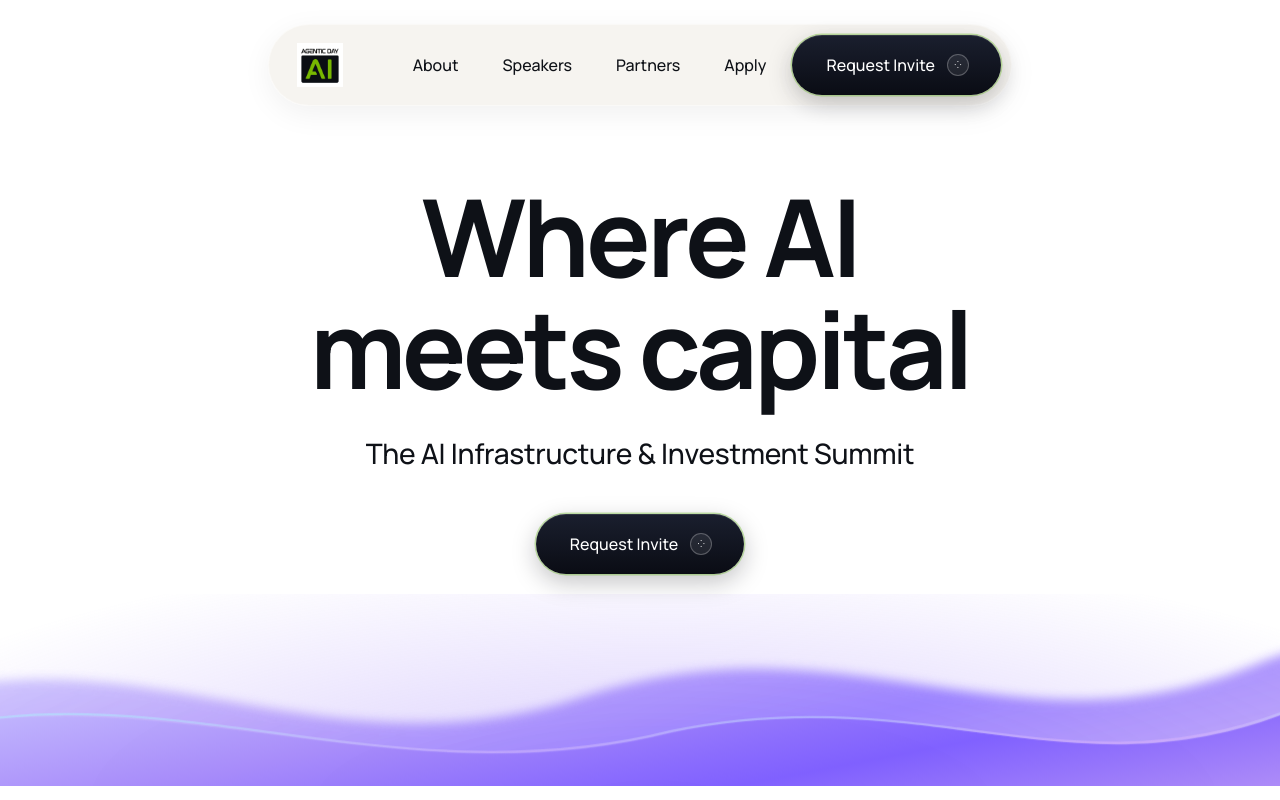
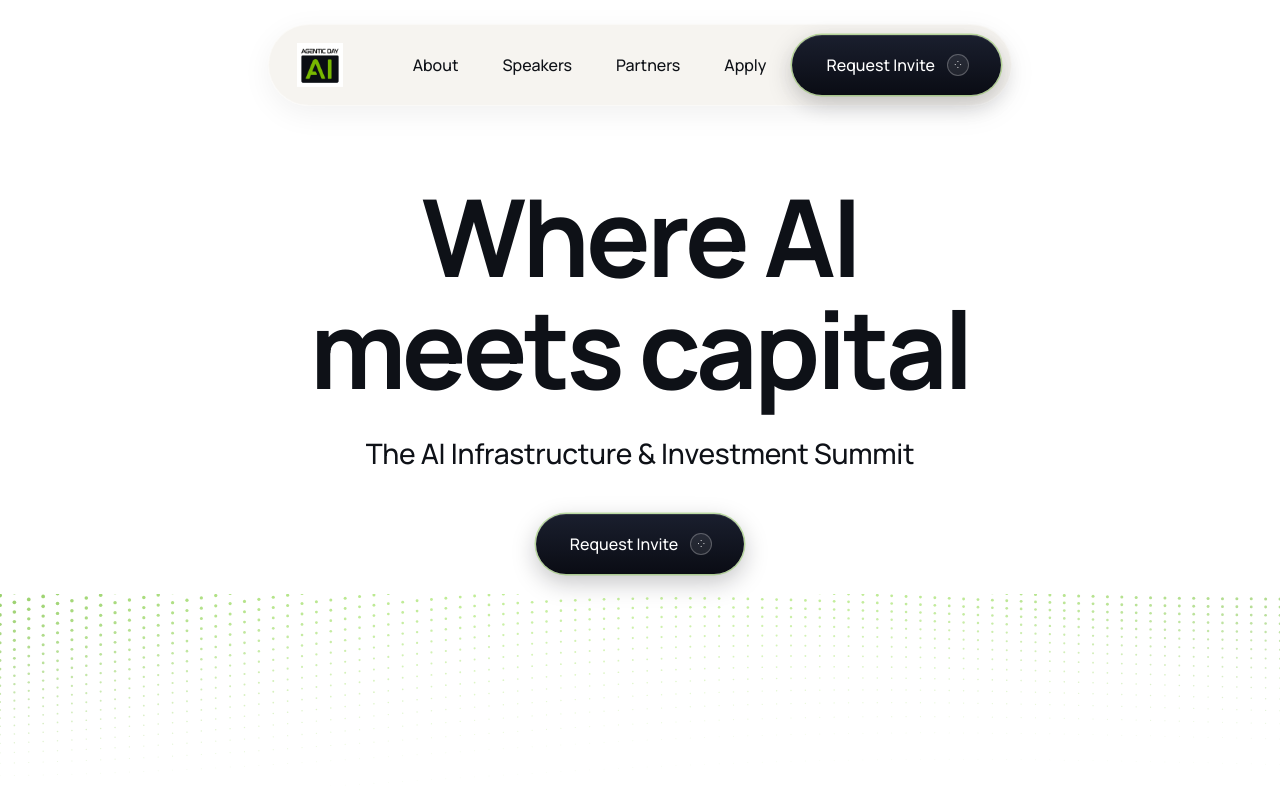
Before and after one commit to lalla-ai/agentic-day-miami, a Next.js app: page / in a window 1280 px wide. Shown: the top 800 px of the page. Built offline with nearby package versions, Linux system fonts and the light colour scheme.

Commit message:
Revert "Replace green-dot MeshWave with SuperAI-style purple wisp ribbon"
This reverts commit 6aee8c0feb70a3490353d444241156b9b814077b.

```diff
--- a/app/globals.css
+++ b/app/globals.css
@@ -194,27 +194,6 @@ h1.headline .row { display: block; }
   bottom: 0; left: 0;
   width: 100%; height: 100%;
   display: block;
-}
-.wisp-wrap {
-  position: absolute;
-  bottom: 0; left: 0;
-  width: 100%; height: 100%;
-  pointer-events: none;
-  overflow: visible;
-}
-.wisp-svg {
-  position: absolute;
-  bottom: -10%;
-  left: -5%;
-  width: 110%;
-  height: 130%;
-  display: block;
-  animation: wisp-drift 16s ease-in-out infinite alternate;
-}
-@keyframes wisp-drift {
-  0%   { transform: translate3d(0, 0, 0)     scale(1);    }
-  50%  { transform: translate3d(1%, -1%, 0)  scale(1.02); }
-  100% { transform: translate3d(-1%, 0, 0)   scale(1);    }
 }
 
 /* STATS */
--- a/components/MeshWave.tsx
+++ b/components/MeshWave.tsx
@@ -1,80 +1,85 @@
 "use client";
 
-/**
- * Soft violet/iridescent wisp ribbon at the bottom of the Hero.
- * Replaces the previous green-dot perspective grid with a SuperAI-style
- * blurred gradient ribbon. Pure SVG + CSS, lightweight, gently animated.
- */
+import { useEffect, useRef } from "react";
+
 export default function MeshWave() {
-  return (
-    <div className="wisp-wrap" aria-hidden="true">
-      <svg
-        viewBox="0 0 1600 480"
-        preserveAspectRatio="xMidYMax slice"
-        className="wisp-svg"
-      >
-        <defs>
-          {/* Main violet gradient — left to right */}
-          <linearGradient id="wispMain" x1="0%" y1="0%" x2="100%" y2="50%">
-            <stop offset="0%" stopColor="#c9c4ff" />
-            <stop offset="35%" stopColor="#a78bfa" />
-            <stop offset="65%" stopColor="#7c5cff" />
-            <stop offset="100%" stopColor="#b794f6" />
-          </linearGradient>
+  const canvasRef = useRef<HTMLCanvasElement>(null);
 
-          {/* Iridescent rim — cyan/magenta edge highlight */}
-          <linearGradient id="wispRim" x1="0%" y1="0%" x2="100%" y2="100%">
-            <stop offset="0%" stopColor="#a5f3fc" stopOpacity="0.65" />
-            <stop offset="100%" stopColor="#f0abfc" stopOpacity="0.55" />
-          </linearGradient>
+  useEffect(() => {
+    const canvas = canvasRef.current;
+    if (!canvas) return;
+    const ctx = canvas.getContext("2d");
+    if (!ctx) return;
 
-          {/* Soft ground glow */}
-          <radialGradient id="wispGlow" cx="50%" cy="100%" r="60%">
-            <stop offset="0%" stopColor="#a78bfa" stopOpacity="0.45" />
-            <stop offset="100%" stopColor="#a78bfa" stopOpacity="0" />
-          </radialGradient>
+    let width = 0;
+    let height = 0;
+    let dpr = 1;
 
-          <filter id="wispBlur" x="-20%" y="-20%" width="140%" height="140%">
-            <feGaussianBlur stdDeviation="6" />
-          </filter>
-        </defs>
+    function resize() {
+      if (!canvas || !ctx) return;
+      dpr = Math.min(window.devicePixelRatio || 1, 2);
+      const rect = canvas.getBoundingClientRect();
+      width = rect.width;
+      height = rect.height;
+      canvas.width = width * dpr;
+      canvas.height = height * dpr;
+      ctx.setTransform(dpr, 0, 0, dpr, 0, 0);
+    }
+    resize();
+    window.addEventListener("resize", resize);
 
-        <rect x="0" y="0" width="1600" height="480" fill="url(#wispGlow)" />
+    const COLS = 90;
+    const ROWS = 26;
+    const DOT_BASE = 1.2;
+    const PERSPECTIVE = 0.65;
+    const SPEED = 0.014;
 
-        {/* Back ribbon (softer, blurred) */}
-        <path
-          d="M -80 380
-             C 200 260, 420 460, 720 360
-             C 1020 260, 1200 440, 1480 320
-             C 1640 260, 1700 360, 1700 420
-             L 1700 520 L -80 520 Z"
-          fill="url(#wispMain)"
-          opacity="0.7"
-          filter="url(#wispBlur)"
-        />
+    let t = 0;
+    let raf = 0;
 
-        {/* Front ribbon (sharper) */}
-        <path
-          d="M -80 410
-             C 240 320, 500 480, 820 400
-             C 1100 340, 1260 470, 1500 380
-             C 1640 340, 1700 400, 1700 460
-             L 1700 540 L -80 540 Z"
-          fill="url(#wispMain)"
-          opacity="0.9"
-        />
+    function draw() {
+      if (!ctx) return;
+      ctx.clearRect(0, 0, width, height);
 
-        {/* Iridescent edge highlight */}
-        <path
-          d="M -40 405
-             C 240 320, 500 478, 820 398
-             C 1100 340, 1260 468, 1500 378"
-          stroke="url(#wispRim)"
-          strokeWidth="2.5"
-          fill="none"
-          opacity="0.8"
-        />
-      </svg>
-    </div>
-  );
+      for (let r = ROWS - 1; r >= 0; r--) {
+        const depth = r / (ROWS - 1);
+        const yBase = height * (1 - Math.pow(depth, PERSPECTIVE));
+
+        for (let c = 0; c < COLS; c++) {
+          const xRatio = c / (COLS - 1);
+          const x = xRatio * width;
+
+          const wave1 = Math.sin(xRatio * 2.4 + t * 1.4 + depth * 1.2) * 60;
+          const wave2 = Math.sin(xRatio * 5.8 - t * 1.9 + depth * 2.6) * 22;
+          const wave3 = Math.sin(xRatio * 1.2 + t * 0.7 - depth * 0.6) * 35;
+          const yOffset = (wave1 + wave2 + wave3) * (0.3 + depth * 0.7);
+
+          const y = yBase + yOffset;
+          if (y < -20 || y > height + 20) continue;
+
+          const size = DOT_BASE * (0.35 + depth * 1.5);
+          const alpha = 0.12 + depth * 0.78;
+          const edgeFade = Math.sin(xRatio * Math.PI);
+          const greenBoost = 124 + Math.floor(edgeFade * 30);
+
+          ctx.fillStyle = `rgba(${Math.floor(124 + edgeFade * 20)}, ${greenBoost + 70}, 66, ${alpha})`;
+          ctx.beginPath();
+          ctx.arc(x, y, size, 0, Math.PI * 2);
+          ctx.fill();
+        }
+      }
+
+      t += SPEED;
+      raf = requestAnimationFrame(draw);
+    }
+
+    draw();
+
+    return () => {
+      window.removeEventListener("resize", resize);
+      cancelAnimationFrame(raf);
+    };
+  }, []);
+
+  return <canvas ref={canvasRef} className="mesh-canvas" />;
 }
```
